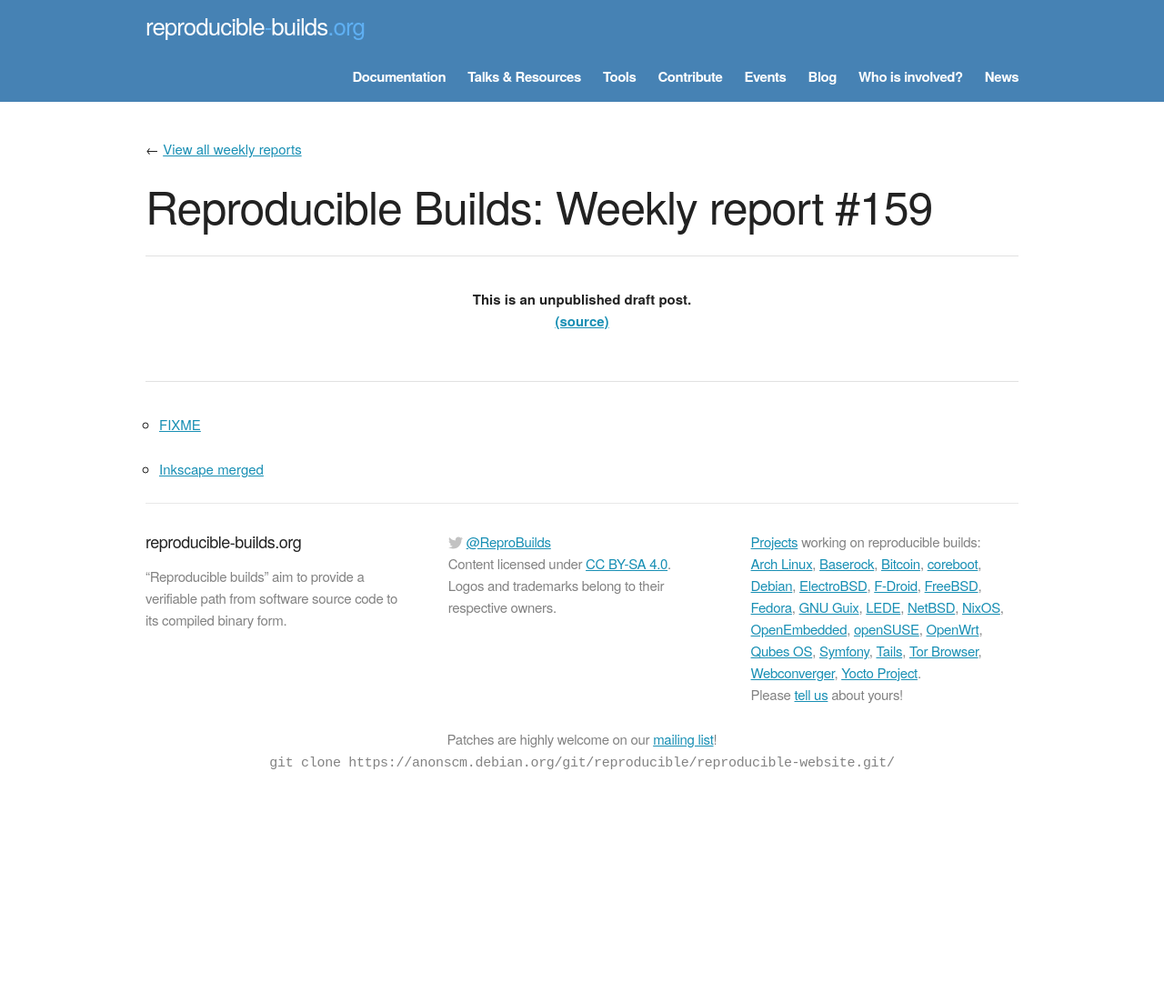
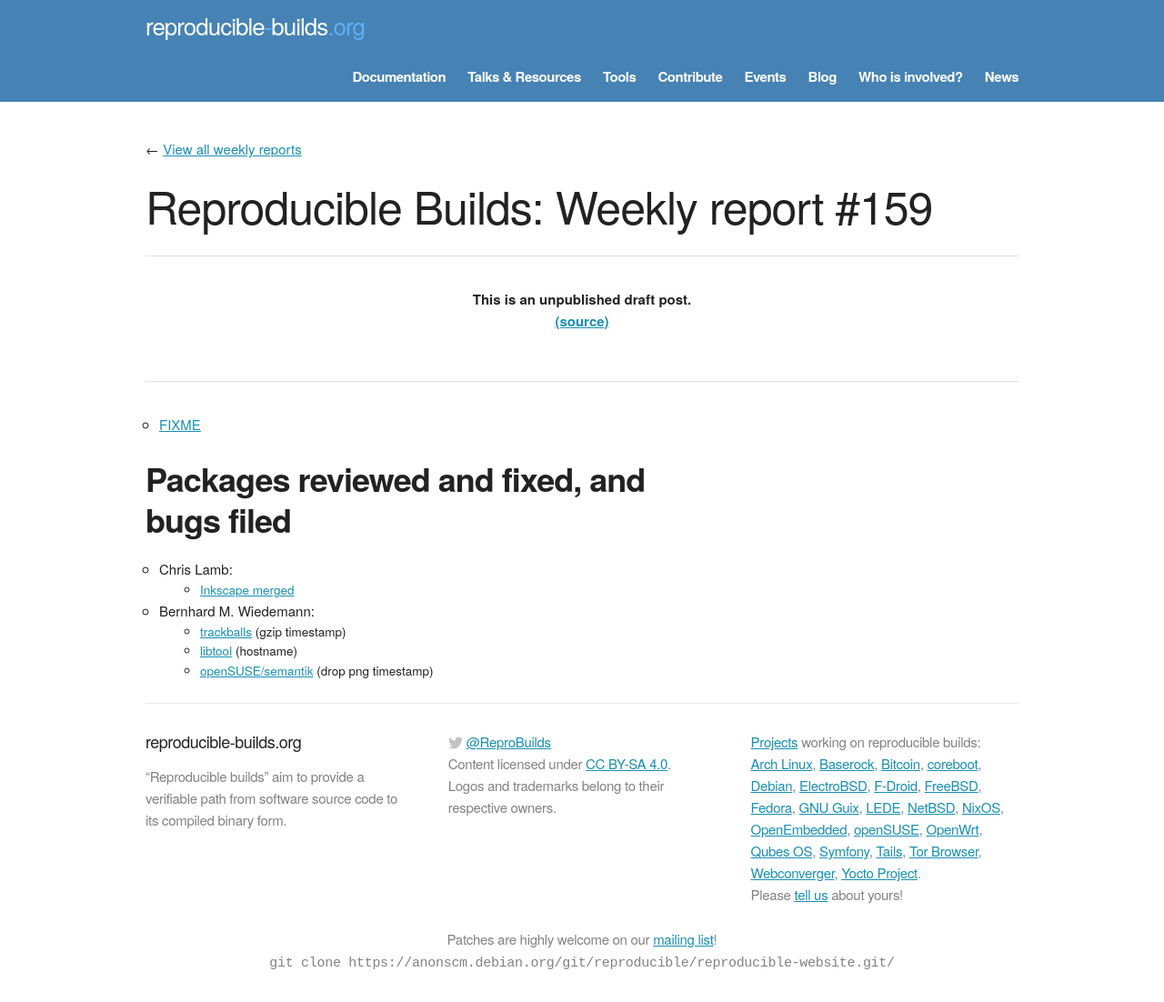
Before and after one commit to prototypefund/reproducible-website, a Jekyll site: the page built from _blog/posts/159.md, in a window 1280 px wide. Shown: the whole page at 91% size. Built offline with Jekyll 4.4.1, drawn with Linux system fonts in a browser that asks for light colours; some web fonts are replaced; before the commit the page ends 900 px from its top, so only the background shows below that.

Commit message:
159: +3 patches

```diff
--- a/_blog/posts/159.md
+++ b/_blog/posts/159.md
@@ -5,4 +5,13 @@ week: 159
 
 * [FIXME](https://github.com/rust-lang/rust/issues/50556)
 
-* [Inkscape merged](https://gitlab.com/inkscape/inkscape/merge_requests/219)
+Packages reviewed and fixed, and bugs filed
+-------------------------------------------
+
+  * Chris Lamb:
+    * [Inkscape merged](https://gitlab.com/inkscape/inkscape/merge_requests/219)
+
+  * Bernhard M. Wiedemann:
+    * [trackballs](https://github.com/trackballs/trackballs/pull/17) (gzip timestamp)
+    * [libtool](https://build.opensuse.org/request/show/605522) (hostname)
+    * [openSUSE/semantik](https://build.opensuse.org/request/show/605520) (drop png timestamp)
```
